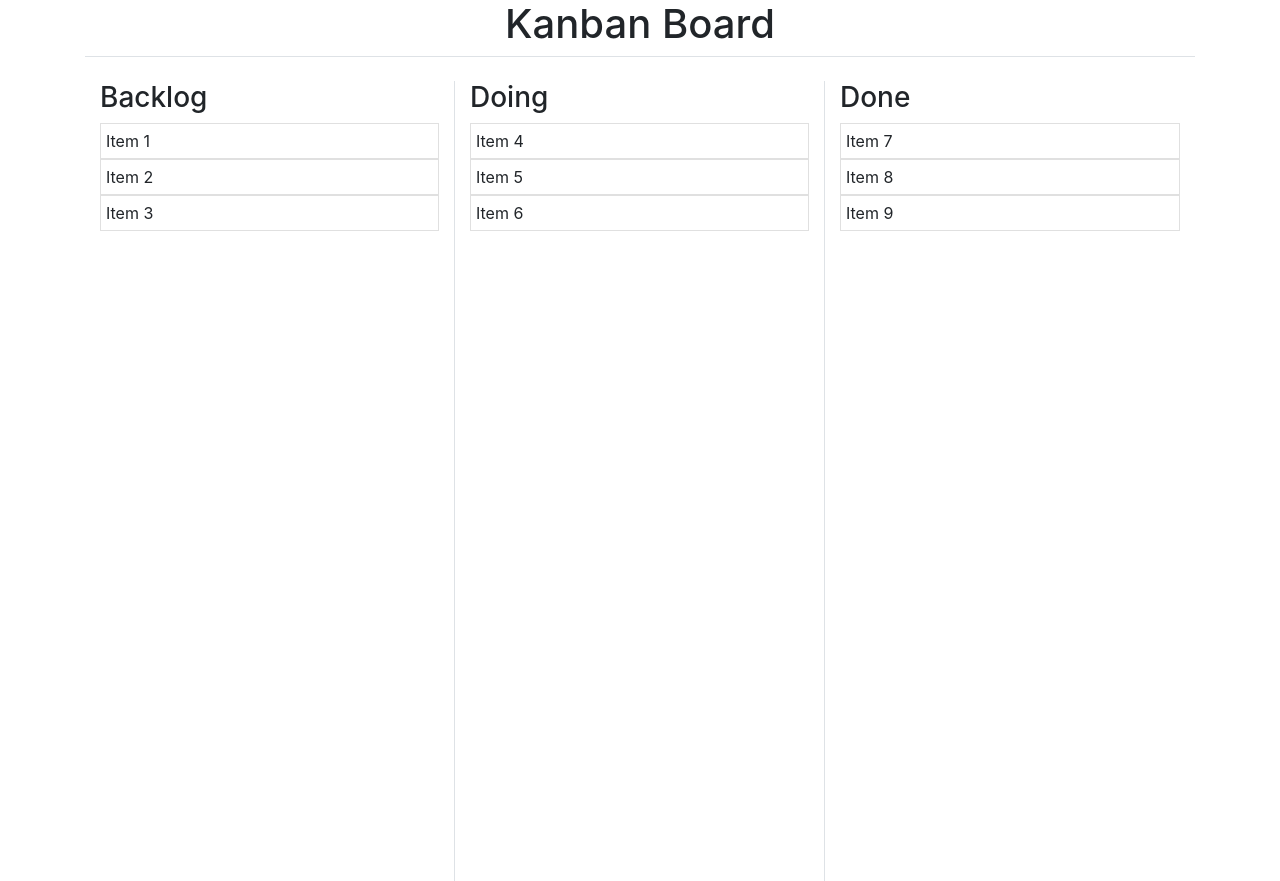
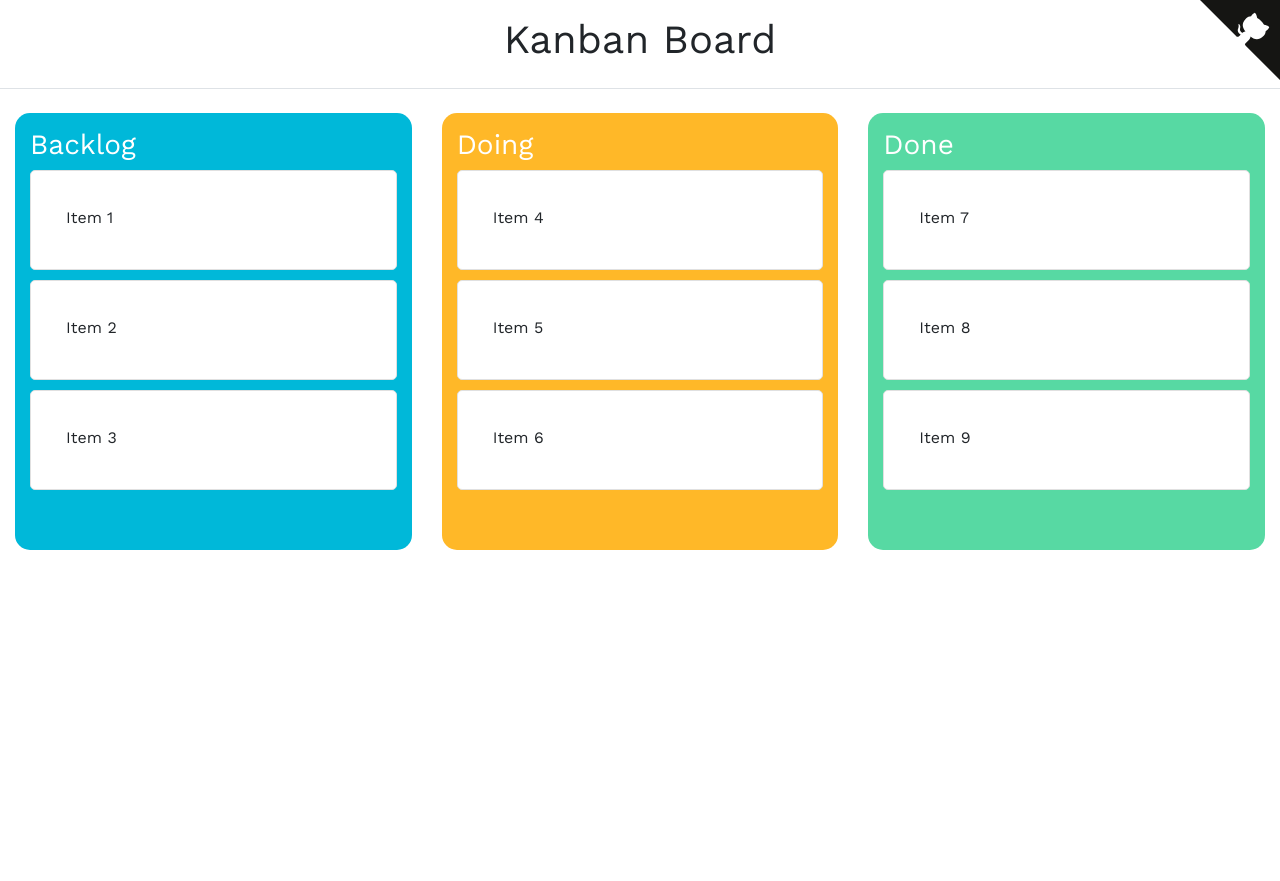
Before and after one commit to bcastro12/kanban-board, a plain HTML site: page index.html in a window 1280 px wide. Drawn offline with nearby package versions, Linux system fonts and the light colour scheme.

Commit message:
updated board colors, updated ghost

```diff
--- a/css/style.css
+++ b/css/style.css
@@ -1,12 +1,56 @@
-body{
+body {
     height: 100vh;
+    font-family: "Work Sans", sans-serif;
 }
 
-.item{
-    padding: 5px;
-    border: 1px #e0e0e0 solid;
+h1 {
+    font-weight: 400;
 }
 
-.ghost{
+.backlog {
+    background-color: #00b8d9;
+    padding: 15px;
+    border-radius: 15px;
+}
+
+.doing {
+    background-color: #ffb828;
+    padding: 15px;
+    border-radius: 15px;
+}
+
+.done {
+    background-color: #57d9a3;
+    padding: 15px;
+    border-radius: 15px;
+}
+
+.title > h3 {
+    color: #fff;
+}
+
+.items {
+    min-height: 150px;
+    padding-bottom: 35px;
+}
+
+.item {
+    border: 1px #e0e0e0 solid;
+    border-radius: 5px;
+    background-color: #fff;
+    height: 100px;
+    margin-bottom: 10px;
+    padding: 35px;
+}
+
+.ghost {
     opacity: 0.4;
 }
+
+.nothing {
+    border: 3px #11a065 dashed;
+    background-color: transparent;
+    text-align: center;
+    opacity: 0.7;
+    display: none;
+}
--- a/index.html
+++ b/index.html
@@ -1,72 +1,140 @@
 <!DOCTYPE html>
 <html lang="en">
     <head>
-    <meta charset="UTF-8">
-    <meta name="viewport" content="width=device-width, initial-scale=1.0">
+        <meta charset="UTF-8" />
+        <meta name="viewport" content="width=device-width, initial-scale=1.0" />
         <title>Kanban Board</title>
 
         <!-- CSS only -->
-    <link rel="stylesheet" href="https://stackpath.bootstrapcdn.com/bootstrap/4.5.0/css/bootstrap.min.css" integrity="sha384-9aIt2nRpC12Uk9gS9baDl411NQApFmC26EwAOH8WgZl5MYYxFfc+NcPb1dKGj7Sk" crossorigin="anonymous">
+        <link
+            rel="stylesheet"
+            href="https://stackpath.bootstrapcdn.com/bootstrap/4.5.0/css/bootstrap.min.css"
+            integrity="sha384-9aIt2nRpC12Uk9gS9baDl411NQApFmC26EwAOH8WgZl5MYYxFfc+NcPb1dKGj7Sk"
+            crossorigin="anonymous"
+        />
 
         <!-- JS, Popper.js, and jQuery -->
-    <script src="https://code.jquery.com/jquery-3.5.1.slim.min.js" integrity="sha384-DfXdz2htPH0lsSSs5nCTpuj/zy4C+OGpamoFVy38MVBnE+IbbVYUew+OrCXaRkfj" crossorigin="anonymous"></script>
-    <script src="https://cdn.jsdelivr.net/npm/popper.js@1.16.0/dist/umd/popper.min.js" integrity="sha384-Q6E9RHvbIyZFJoft+2mJbHaEWldlvI9IOYy5n3zV9zzTtmI3UksdQRVvoxMfooAo" crossorigin="anonymous"></script>
-    <script src="https://stackpath.bootstrapcdn.com/bootstrap/4.5.0/js/bootstrap.min.js" integrity="sha384-OgVRvuATP1z7JjHLkuOU7Xw704+h835Lr+6QL9UvYjZE3Ipu6Tp75j7Bh/kR0JKI" crossorigin="anonymous"></script>
+        <script
+            src="https://code.jquery.com/jquery-3.5.1.slim.min.js"
+            integrity="sha384-DfXdz2htPH0lsSSs5nCTpuj/zy4C+OGpamoFVy38MVBnE+IbbVYUew+OrCXaRkfj"
+            crossorigin="anonymous"
+        ></script>
+        <script
+            src="https://cdn.jsdelivr.net/npm/popper.js@1.16.0/dist/umd/popper.min.js"
+            integrity="sha384-Q6E9RHvbIyZFJoft+2mJbHaEWldlvI9IOYy5n3zV9zzTtmI3UksdQRVvoxMfooAo"
+            crossorigin="anonymous"
+        ></script>
+        <script
+            src="https://stackpath.bootstrapcdn.com/bootstrap/4.5.0/js/bootstrap.min.js"
+            integrity="sha384-OgVRvuATP1z7JjHLkuOU7Xw704+h835Lr+6QL9UvYjZE3Ipu6Tp75j7Bh/kR0JKI"
+            crossorigin="anonymous"
+        ></script>
 
-    <link rel="stylesheet" href="./css/style.css">
+        <link href="https://fonts.googleapis.com/css2?family=Work+Sans:wght@200;400;700&display=swap" rel="stylesheet" />
+        <link rel="stylesheet" href="./css/style.css" />
         <script src="./js/app.js"></script>
     </head>
     <body>
-
-    <div class="container d-flex h-100">
+        <div class="container-fluid d-flex h-100 p-0">
             <div class="col-12">
                 <div class="row">
-                <div class="header col-12 border-bottom text-center">
+                    <div class="header col-12 border-bottom text-center p-3">
                         <h1>Kanban Board</h1>
+                        <a href="https://your-url" class="github-corner" aria-label="View source on GitHub"
+                            ><svg
+                                width="80"
+                                height="80"
+                                viewBox="0 0 250 250"
+                                style="fill: #151513; color: #fff; position: absolute; top: 0; border: 0; right: 0;"
+                                aria-hidden="true"
+                            >
+                                <path d="M0,0 L115,115 L130,115 L142,142 L250,250 L250,0 Z"></path>
+                                <path
+                                    d="M128.3,109.0 C113.8,99.7 119.0,89.6 119.0,89.6 C122.0,82.7 120.5,78.6 120.5,78.6 C119.2,72.0 123.4,76.3 123.4,76.3 C127.3,80.9 125.5,87.3 125.5,87.3 C122.9,97.6 130.6,101.9 134.4,103.2"
+                                    fill="currentColor"
+                                    style="transform-origin: 130px 106px;"
+                                    class="octo-arm"
+                                ></path>
+                                <path
+                                    d="M115.0,115.0 C114.9,115.1 118.7,116.5 119.8,115.4 L133.7,101.6 C136.9,99.2 139.9,98.4 142.2,98.6 C133.8,88.0 127.5,74.4 143.8,58.0 C148.5,53.4 154.0,51.2 159.7,51.0 C160.3,49.4 163.2,43.6 171.4,40.1 C171.4,40.1 176.1,42.5 178.8,56.2 C183.1,58.6 187.2,61.8 190.9,65.4 C194.5,69.0 197.7,73.2 200.1,77.6 C213.8,80.2 216.3,84.9 216.3,84.9 C212.7,93.1 206.9,96.0 205.4,96.6 C205.1,102.4 203.0,107.8 198.3,112.5 C181.9,128.9 168.3,122.5 157.7,114.1 C157.9,116.9 156.7,120.9 152.7,124.9 L141.0,136.5 C139.8,137.7 141.6,141.9 141.8,141.8 Z"
+                                    fill="currentColor"
+                                    class="octo-body"
+                                ></path></svg></a
+                        ><style>
+                            .github-corner:hover .octo-arm {
+                                animation: octocat-wave 560ms ease-in-out;
+                            }
+                            @keyframes octocat-wave {
+                                0%,
+                                100% {
+                                    transform: rotate(0);
+                                }
+                                20%,
+                                60% {
+                                    transform: rotate(-25deg);
+                                }
+                                40%,
+                                80% {
+                                    transform: rotate(10deg);
+                                }
+                            }
+                            @media (max-width: 500px) {
+                                .github-corner:hover .octo-arm {
+                                    animation: none;
+                                }
+                                .github-corner .octo-arm {
+                                    animation: octocat-wave 560ms ease-in-out;
+                                }
+                            }
+                        </style>
                     </div>
                 </div>
 
                 <div class="row h-100 mt-4">
-                <div class="backlog col-4 border-right h-100">
+                    <div class="col-lg-4 mb-3">
+                        <div class="backlog">
                             <div class="title">
                                 <h3>Backlog</h3>
                             </div>
 
                             <div class="items h-100" ondrop="drop(event)" ondragover="over(event)">
-                        <div id="1" class="item" draggable="true" ondragstart="drag(event)">Item 1</div>
-                        <div id="2" class="item" draggable="true" ondragstart="drag(event)">Item 2</div>
-                        <div id="3" class="item" draggable="true" ondragstart="drag(event)">Item 3</div>
+                                <div id="1" class="item d-flex" draggable="true" ondragstart="drag(event)" ondragend="exit(event)">Item 1</div>
+                                <div id="2" class="item" draggable="true" ondragstart="drag(event)" ondragend="exit(event)">Item 2</div>
+                                <div id="3" class="item" draggable="true" ondragstart="drag(event)" ondragend="exit(event)">Item 3</div>
+                            </div>
                         </div>
                     </div>
 
-                <div class="doing col-4 border-right">
+                    <div class="col-lg-4 mb-3">
+                        <div class="doing">
                             <div class="title">
                                 <h3>Doing</h3>
                             </div>
 
                             <div class="items h-100" ondrop="drop(event)" ondragover="over(event)">
-                        <div id="4" class="item" draggable="true" ondragstart="drag(event)">Item 4</div>
-                        <div id="5" class="item" draggable="true" ondragstart="drag(event)">Item 5</div>
-                        <div id="6" class="item" draggable="true" ondragstart="drag(event)">Item 6</div>
+                                <div id="4" class="item" draggable="true" ondragstart="drag(event)" ondragend="exit(event)">Item 4</div>
+                                <div id="5" class="item" draggable="true" ondragstart="drag(event)" ondragend="exit(event)">Item 5</div>
+                                <div id="6" class="item" draggable="true" ondragstart="drag(event)" ondragend="exit(event)">Item 6</div>
+                            </div>
                         </div>
                     </div>
 
-                <div class="done col-4">
+                    <div class="col-lg-4 mb-3">
+                        <div class="done">
                             <div class="title">
                                 <h3>Done</h3>
                             </div>
 
                             <div class="items h-100" ondrop="drop(event)" ondragover="over(event)">
-                        <div id="7" class="item" draggable="true" ondragstart="drag(event)">Item 7</div>
-                        <div id="8" class="item" draggable="true" ondragstart="drag(event)">Item 8</div>
-                        <div id="9" class="item" draggable="true" ondragstart="drag(event)">Item 9</div>
+                                <div id="7" class="item" draggable="true" ondragstart="drag(event)" ondragend="exit(event)">Item 7</div>
+                                <div id="8" class="item" draggable="true" ondragstart="drag(event)" ondragend="exit(event)">Item 8</div>
+                                <div id="9" class="item" draggable="true" ondragstart="drag(event)" ondragend="exit(event)">Item 9</div>
+                                <div class="nothing item"><span>Nothing here :(</span><br /><small>Click and drag an item here!</small></div>
                             </div>
                         </div>
                     </div>
-
                 </div>
-
             </div>
-
+        </div>
     </body>
 </html>
```
Also changed, not shown: js/app.js (+28 -20 lines). Lines whose indentation alone changed are shown as unchanged.
